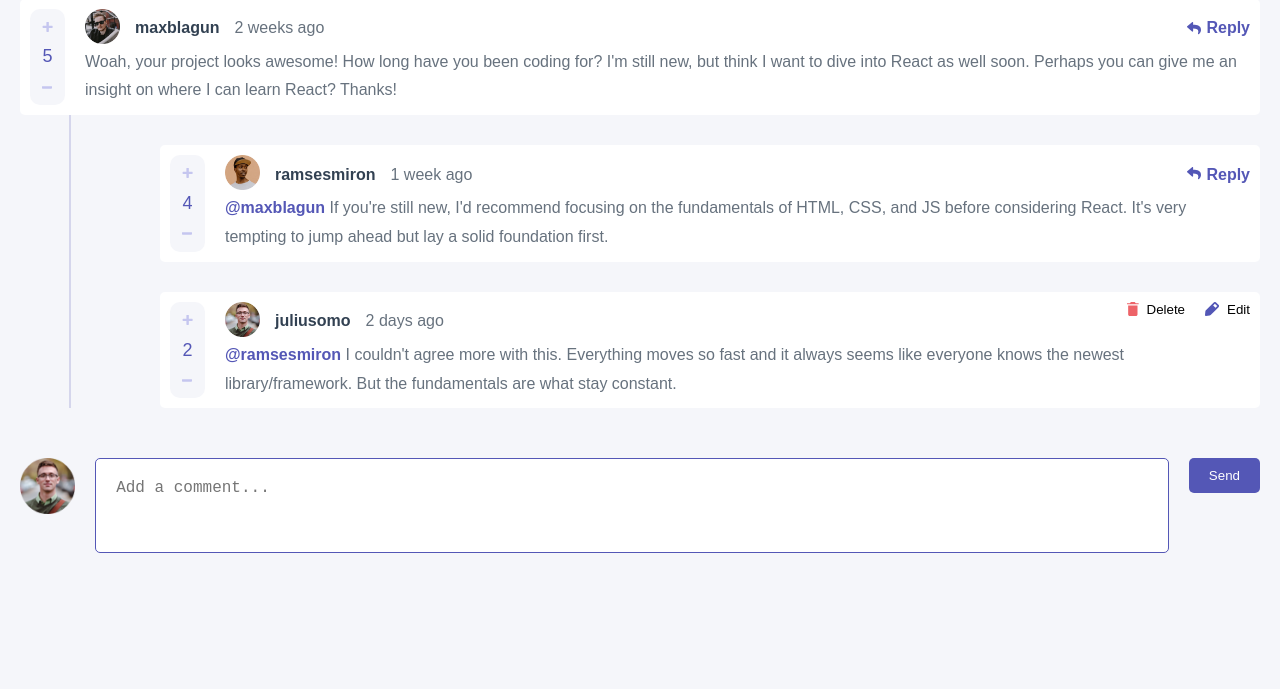
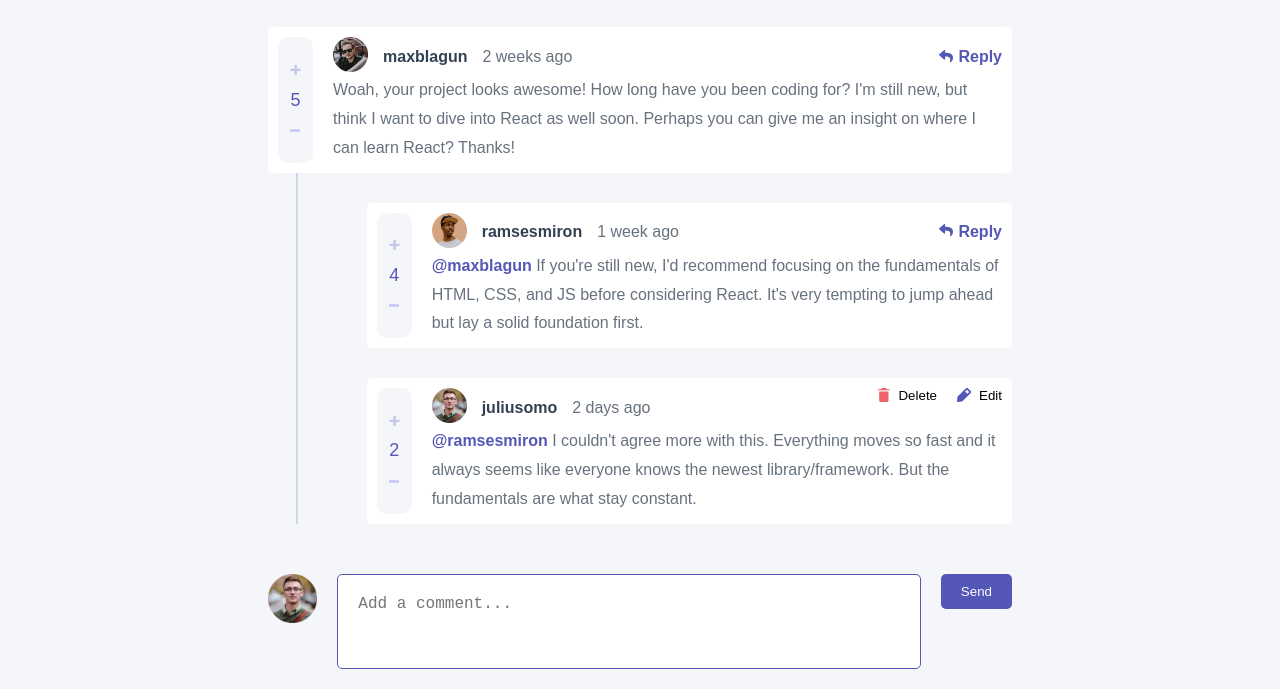
Before and after one commit to paul-fleischer/Comment-Section, a plain HTML site: page index.html in a window 1280 px wide. Shown: the part 198-887 px from the top of the page. Before the commit the page ends 800 px from the top, so only its background shows below. Drawn offline with Linux system fonts and the light colour scheme.

Commit message:
width changes

```diff
--- a/index.css
+++ b/index.css
@@ -1,3 +1,10 @@
+#main{
+    width: 60%;
+    margin-left: auto;
+    margin-right: auto;
+
+}
+
 * {
     margin: 0;
     padding: 0;
@@ -230,6 +237,10 @@ textarea {
 }
 
 @media (max-width: 700px) {
+
+    #main{
+        width: 100%;
+    }
     .card {
         border-radius: 5px;
         background-color: white;
```
